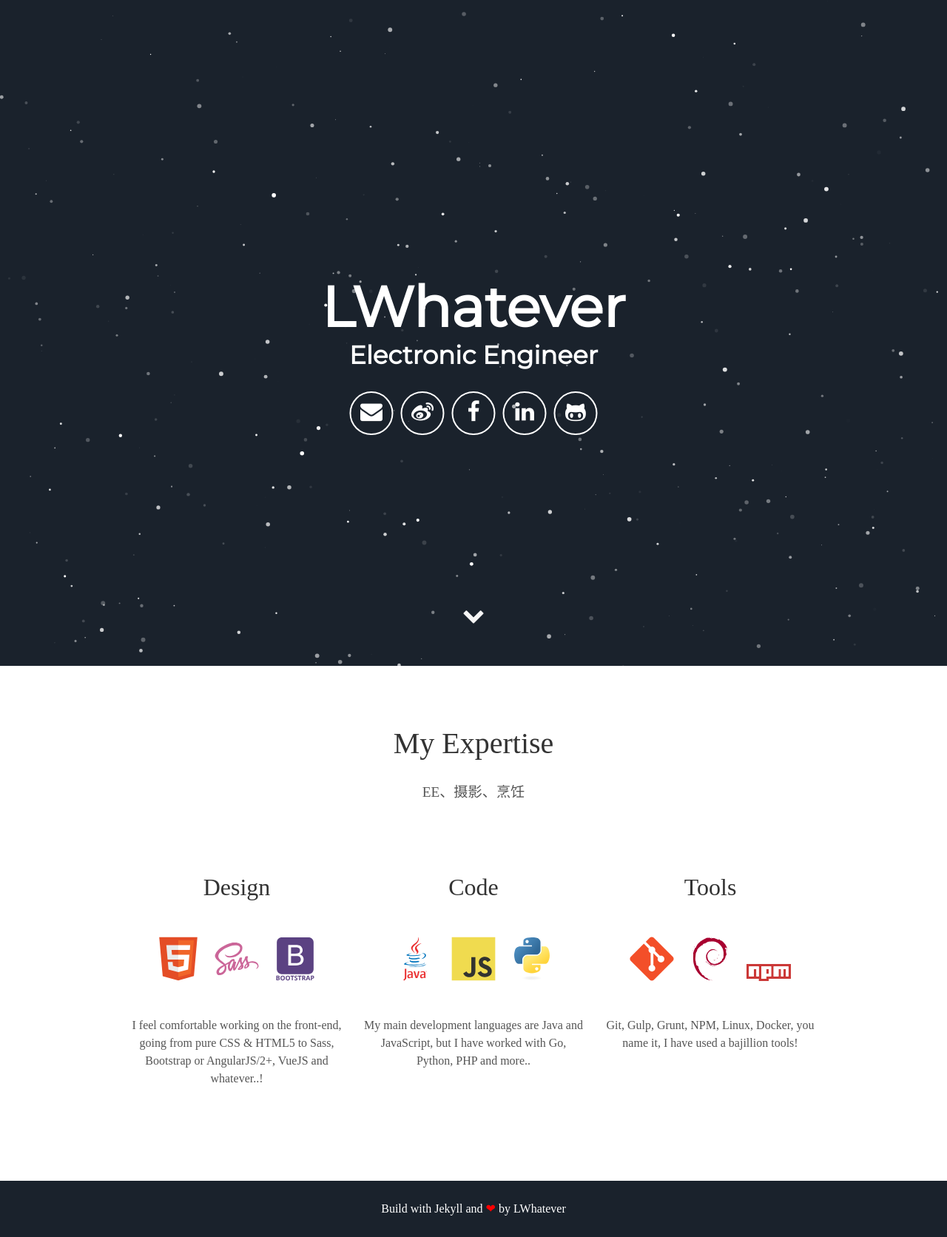
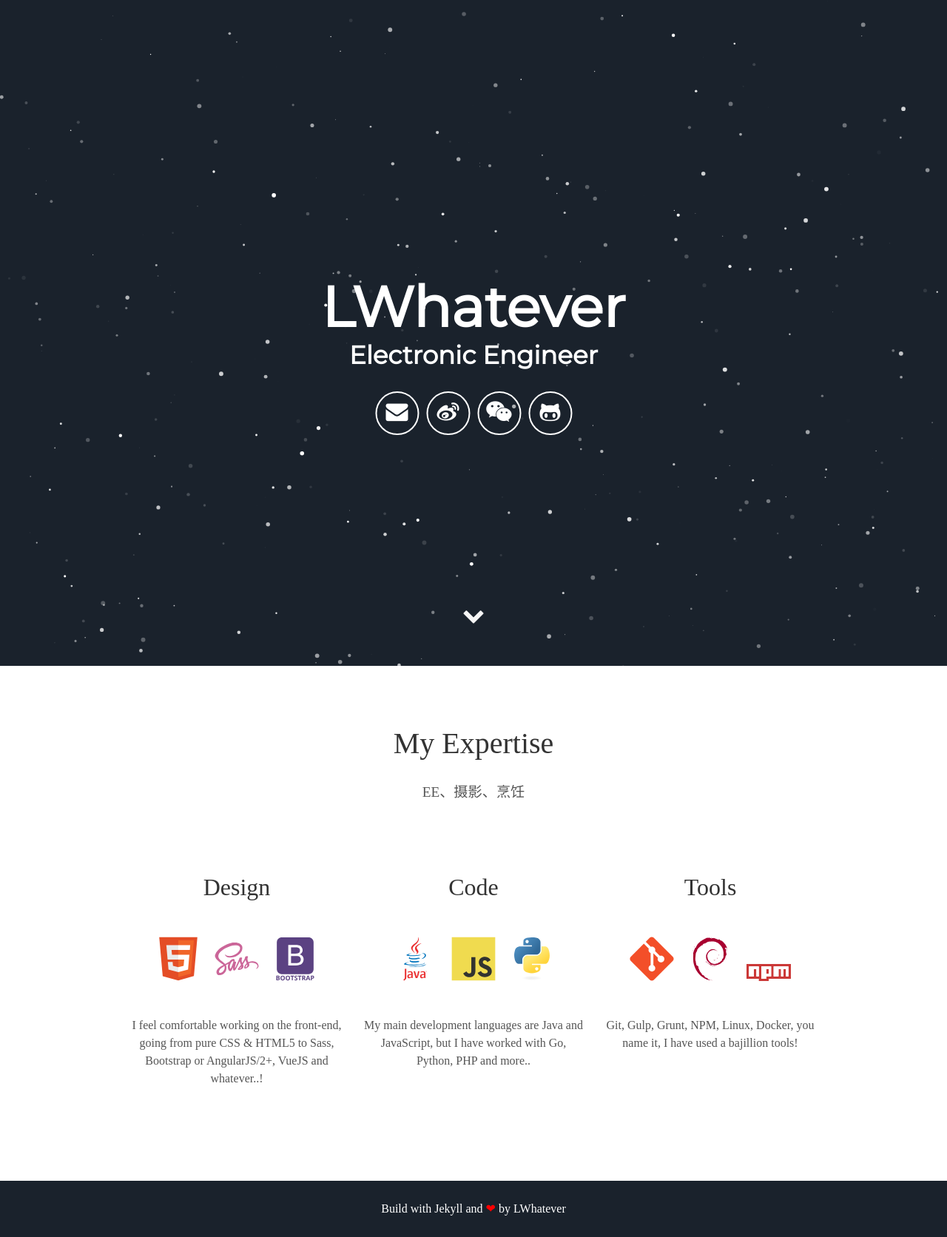
Before and after one commit to LWhatever/UPUP, a Jekyll site: the page built from index.html, in a window 1280 px wide. Shown: the whole page at 74% size. Built offline with Jekyll 4.4.1, drawn with Linux system fonts in a browser that asks for light colours; some web fonts are replaced.

Commit message:
Update header.html

```diff
--- a/_includes/header.html
+++ b/_includes/header.html
@@ -6,9 +6,8 @@
       </h1>
       <div class="header-icons">
         <a aria-label="Send email" href="mailto:y13098846346@gmail.com"><i class="icon fa fa-envelope"></i></a>
-        <a aria-label="My Instagram" target="_blank" href="https://www.instagram.com/mauriciourraco7"><i class="icon fa fa-weibo" aria-hidden="true"></i></a>
-        <a aria-label="My Facebook" target="_blank" href="https://www.facebook.com/mauricio.urraco"><i class="icon fa fa-facebook" aria-hidden="true"></i></a>
-        <a aria-label="My LinkedIn" target="_blank" href="https://www.linkedin.com/in/murraco"><i class="icon fa fa-linkedin" aria-hidden="true"></i></a>
+        <a aria-label="My Weibo" target="_blank" href="https://weibo.com/u/1968183573"><i class="icon fa fa-weibo" aria-hidden="true"></i></a>
+        <a aria-label="My Blog" target="_blank" href="https://www.linkedin.com/in/murraco"><i class="icon fa fa-wechat" aria-hidden="true"></i></a>
         <a aria-label="My Github" target="_blank" href="https://github.com/LWhatever"><i class="icon fa fa-github-alt" aria-hidden="true"></i></a>
       </div>
       <div class="header-links">
```
